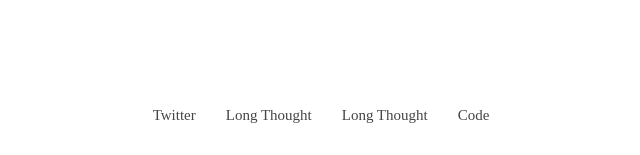
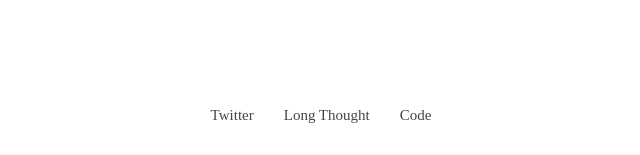
Before and after one commit to JesseEisen/JesseEisen.github.io, a Jekyll site: the page built from index.html, in a window 1280 px wide. Shown: the part 742-897 px from the top of the page, without its empty margins (319-959 px from the left). Built offline with Jekyll 4.4.1, drawn with Linux system fonts in a browser that asks for light colours; the list of posts is cut into pages by our own code.

Commit message:
fix index page

```diff
--- a/index.html
+++ b/index.html
@@ -10,7 +10,7 @@ layout: default
 <nav>
     <a href="https://twitter.com/JessEisen_LJ">Twitter</a>
     {% for page in site.pages %}
-        {% if page.title %}
+        {% if page.title == "essay" %}
           <a class="page-link" href="{{ page.url | prepend: site.baseurl }}">Long Thought</a>
         {% endif %}
     {% endfor %}
```
